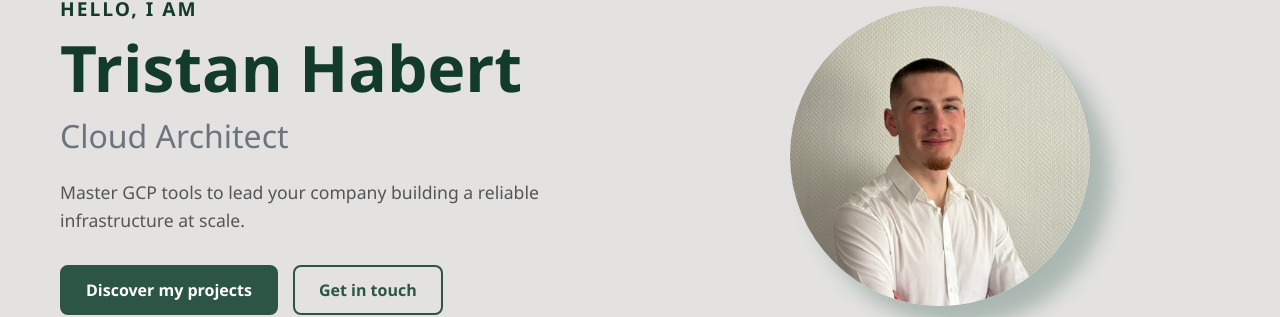
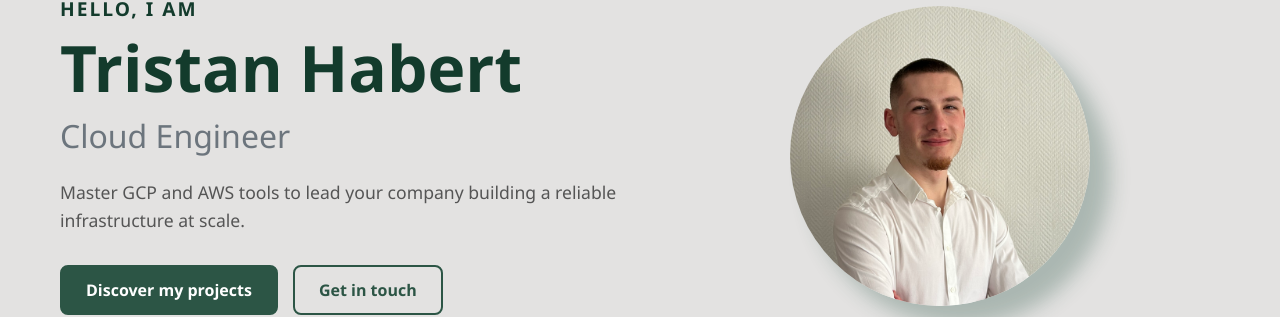
Before and after one commit to Trihab/cloud-resume-challenge, a React (Vite) app in the folder frontend/: page / in a window 1280 px wide. Shown: the part 229-546 px from the top of the page. Built offline with nearby package versions, Linux system fonts and the light colour scheme.

Commit message:
fix: changed job title

```diff
--- a/frontend/index.html
+++ b/frontend/index.html
@@ -7,7 +7,7 @@
     <link rel="icon" type="image/png" sizes="32x32" href="/src/assets/img/favicon-32x32.png">
     <link rel="icon" type="image/png" sizes="16x16" href="/src/assets/img/favicon-16x16.png">
     <link rel="manifest" href="/src/assets/img/site.webmanifest">
-    <title>Tristan Habert - Cloud Architect</title>
+    <title>Tristan Habert - Cloud Engineer</title>
   </head>
   <body>
     <main></main>
--- a/frontend/src/data/ResumeData.js
+++ b/frontend/src/data/ResumeData.js
@@ -3,11 +3,11 @@ import gcp_logo from 'images/icon_gcp.png'
 const resumeData = {
     person: {
         name: "Tristan Habert",
-        job_title: "Cloud Architect",
+        job_title: "Cloud Engineer",
         contact: {
             email: "habert.tristan@gmail.com",
         },
-        description: "Master GCP tools to lead your company building a reliable infrastructure at scale."
+        description: "Master GCP and AWS tools to lead your company building a reliable infrastructure at scale."
     },
     sections: {
         certif: [
```
